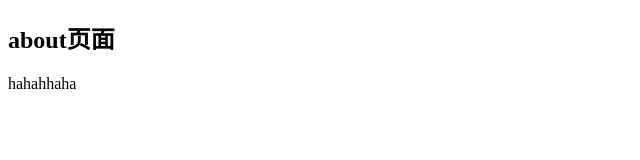
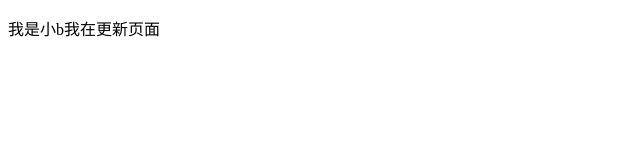
Before and after one commit to kele-liuliu/0510-test, a plain HTML site: page about.html in a window 1280 px wide. Shown: the whole page, without its empty margins (0-640 px from the left). Drawn offline with Linux system fonts and the light colour scheme.

Commit message:
小b更新

```diff
--- a/about.html
+++ b/about.html
@@ -9,8 +9,8 @@
 </head>
 
 <body>
-    <h2>about页面</h2>
-    <p>hahahhaha</p>
+
+    <p>我是小b我在更新页面</p>
 </body>
 
 </html>
```
